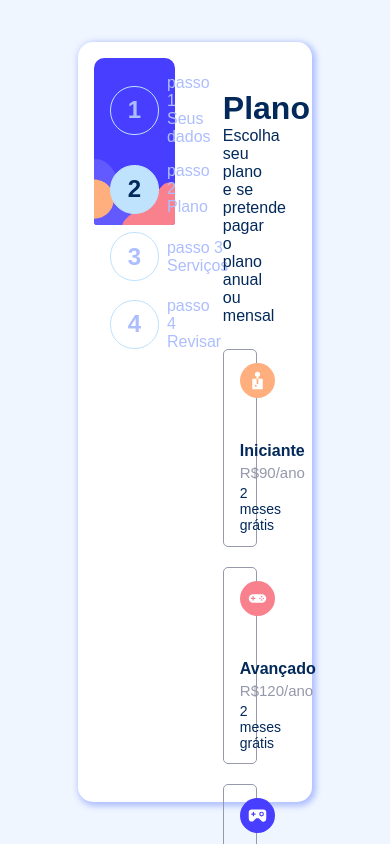
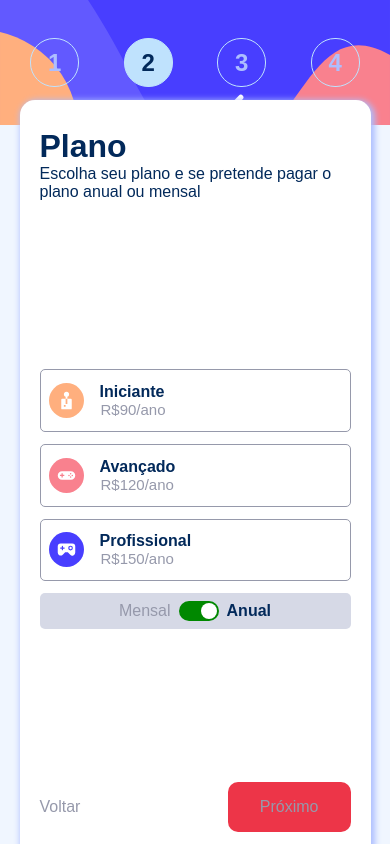
Before and after one commit to TurinoS/Multi-step-Form, a Next.js app: page /step_two in a window 390 px wide. Shown: the top 844 px of the page. Built offline with nearby package versions, Linux system fonts and the light colour scheme.

Commit message:
adding responsivity to project

```diff
--- a/src/components/RadioInput.tsx
+++ b/src/components/RadioInput.tsx
@@ -12,14 +12,41 @@ const StyledRadioInput = styled.div`
   gap: 0.25em;
   font-weight: 600;
 
+  @media (max-width: 850px) {
+    padding: 0.8em .5em;
+  }
+
+  @media (max-width: 650px) {
+    width: 100%;
+    margin-bottom: .5em;
+    flex-direction: row;
+
+    & label {
+      display: flex;
+      align-items: flex-start;
+      gap: 1em;
+      width: 150px;
+    }
+  }
+
   & img {
     margin: 0 2.5em 2.5em 0;
+
+    @media (max-width: 650px) {
+      margin: 0;
+    }
   }
 
   & span {
     font-weight: 400;
     font-size: 15px;
     color: var(--cool-gray);
+
+    @media (max-width: 650px) {
+      align-self: flex-end;
+      position: relative;
+      left: -102px;
+    }
   }
 
   & input {
@@ -29,6 +56,12 @@ const StyledRadioInput = styled.div`
   & p {
     font-size: 14px;
     font-weight: 400;
+    min-width: 92px;
+    text-align: end;
+
+    @media (max-width: 420px) {
+      display: none;
+    }
   }
 `;
 
@@ -36,21 +69,48 @@ const StyledRadioInputSelected = styled.div`
   width: 32.5%;
   padding: 0.8em 1em;
   margin-bottom: 1em;
-  border: 2px solid var(--marine-blue);
+  border: 1px solid var(--marine-blue);
   border-radius: 5px;
   display: flex;
   flex-direction: column;
   gap: 0.25em;
   font-weight: 600;
 
+  @media (max-width: 850px) {
+    padding: 0.8em .5em;
+  }
+
+  @media (max-width: 650px) {
+    width: 100%;
+    margin-bottom: .5em;
+    flex-direction: row;
+
+    & label {
+      display: flex;
+      align-items: flex-start;
+      gap: 1em;
+      width: 150px;
+    }
+  }
+
   & img {
     margin: 0 2.5em 2.5em 0;
+
+    @media (max-width: 650px) {
+      margin: 0;
+    }
   }
 
   & span {
     font-weight: 400;
     font-size: 15px;
     color: var(--cool-gray);
+
+    @media (max-width: 650px) {
+      align-self: flex-end;
+      position: relative;
+      left: -102px;
+    }
   }
 
   & input {
@@ -60,6 +120,12 @@ const StyledRadioInputSelected = styled.div`
   & p {
     font-size: 14px;
     font-weight: 400;
+    min-width: 92px;
+    text-align: end;
+
+    @media (max-width: 420px) {
+      display: none;
+    }
   }
 `;
 
--- a/src/components/Steps.tsx
+++ b/src/components/Steps.tsx
@@ -5,6 +5,14 @@ const StyledSteps = styled.div`
   align-items: center;
   gap: 0.5em;
   color: var(--pastel-blue);
+
+  @media (max-width: 650px) {
+    margin: 0 auto;
+
+    & div {
+      display: none;
+    }
+  }
 
   & span {
     font-size: 24px;
--- a/src/styles/Container.tsx
+++ b/src/styles/Container.tsx
@@ -1,15 +1,26 @@
 import styled from "styled-components";
 import bg from "../assets/bg-sidebar-desktop.svg";
+import bgMobile from "../assets/bg-sidebar-mobile.svg";
 
 export const Container = styled.div`
   background-color: var(--white);
   box-shadow: 2px 2px 6px 2px var(--pastel-blue);
   margin: 5vh auto;
   padding: 1em;
-  width: 60vw;
+  width: 800px;
   height: 90vh;
   border-radius: 15px;
   display: flex;
+
+  @media (max-width: 850px) {
+    width: 700px;
+  }
+
+  @media (max-width: 650px) {
+    width: 90vw;
+    margin: 100px auto;
+    padding: .25em;
+  }
 `;
 
 export const StepsContainer = styled.section`
@@ -21,5 +32,19 @@ export const StepsContainer = styled.section`
   background: url(${bg.src});
   background-repeat: no-repeat;
   background-size: 100%;
-  width: 40%;
+  width: 275px;
+
+  @media (max-width: 650px) {
+    background: url(${bgMobile.src});
+    background-repeat: no-repeat;
+    background-size: cover;
+    position: absolute;
+    z-index: -1;
+    top: 0;
+    left: 0;
+    border-radius: 0;
+    width: 100vw;
+    height: 125px;
+    flex-direction: row;
+  }
 `;
--- a/src/styles/StyledForms.tsx
+++ b/src/styles/StyledForms.tsx
@@ -5,8 +5,16 @@ export const FormContainer = styled.section`
   flex-direction: column;
   justify-content: space-between;
   gap: 0.5em;
-  padding: 2em 3em;
+  padding: 1.5em 3em;
   width: 70%;
+
+  @media (max-width: 850px) {
+    padding: 1.5em 1em;
+  }
+
+  @media (max-width: 650px) {
+    width: 100%;
+  }
 
   & h1 {
     font-size: 32px;
@@ -25,6 +33,10 @@ export const StyledForm2 = styled.form`
   flex-wrap: wrap;
   margin-top: 1em;
   gap: 0.25em;
+
+  @media (max-width: 650px) {
+    flex-direction: column;
+  }
 
   & section {
     background-color: var(--light-gray);
@@ -67,7 +79,7 @@ export const StyledForm3 = styled.form`
 export const StyledForm4 = styled.div`
   display: flex;
   flex-direction: column;
-  margin-top: 1em;
+  margin-top: .5em;
   gap: 0.25em;
   background-color: var(--light-gray);
   border-radius: 10px;
```
Also changed, not shown: src/assets/bg-sidebar-mobile.svg (renamed from multi-step-form-main/assets/images/bg-sidebar-mobile.svg).
